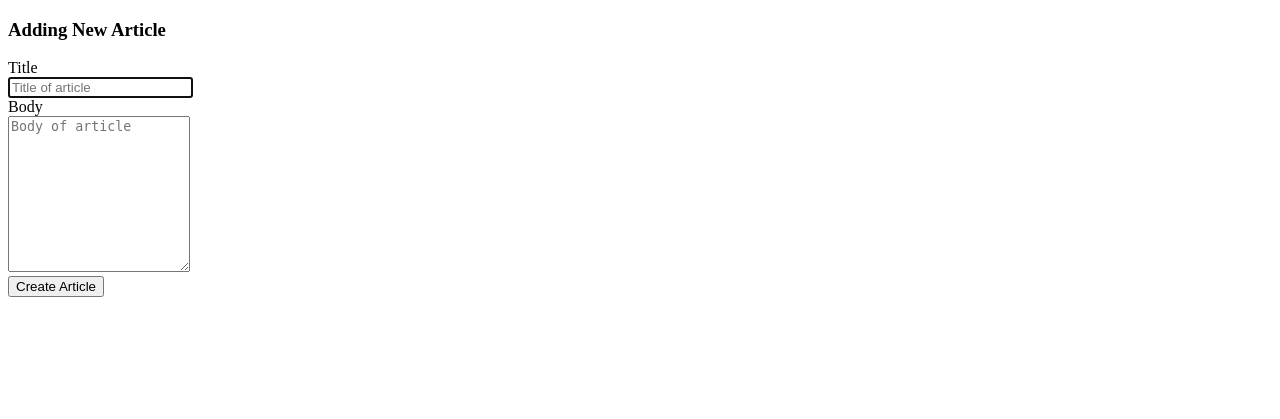
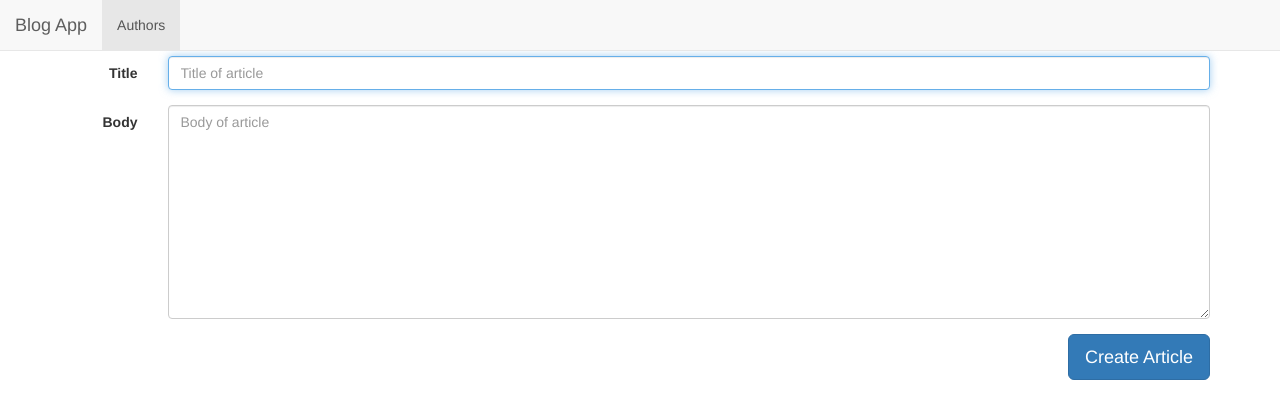
Before and after one commit to hamdibayhan/rails-5-bdd-rspec-capybara, a Rails app: page /articles/new in a window 1280 px wide. Shown: the top 419 px of the page. Run offline with Rails 7, Linux system fonts and the light colour scheme; style sheets or scripts are compiled from the project's sources; some libraries are stand-ins or nearby versions.

Commit message:
Setup bootstrap

```diff
--- a/app/assets/javascripts/application.js
+++ b/app/assets/javascripts/application.js
@@ -12,5 +12,6 @@
 //
 //= require jquery
 //= require jquery_ujs
+//= require bootstrap-sprockets
 //= require turbolinks
 //= require_tree .
--- /dev/null
+++ b/app/assets/stylesheets/custom.css.scss
@@ -0,0 +1,2 @@
+@import "bootstrap-sprockets";
+@import "bootstrap";
--- a/app/views/layouts/application.html.erb
+++ b/app/views/layouts/application.html.erb
@@ -9,11 +9,39 @@
   </head>
 
   <body>
-    <% flash.each do |key, message| %>
-        <div class="text-center alert alert-<%= key == 'notice'? 'success': 'danger' %>">
-          <%= message %>
+  <header role="banner">
+    <nav class="navbar navbar-default navbar-fixed-top" role="navigation">
+      <div class="container-fluid">
+        <div class="navbar-header">
+          <button type="button" class="navbar-toggle" data-toggle="collapse"
+                  data-target="#bs-example-navbar-collapse-1">
+            <span class="icon-bar"></span>
+            <span class="icon-bar"></span>
+            <span class="icon-bar"></span>
+          </button>
+          <%= link_to "Blog App", root_path, class: "navbar-brand" %>
         </div>
-    <% end %>
-    <%= yield %>
+        <div class="navbar-collapse collapse" id="bs-example-navbar-collapse-1">
+          <ul class="nav navbar-nav">
+            <li class="active"><%= link_to "Authors", "#" %></li>
+          </ul>
+        </div>
+      </div>
+    </nav>
+  </header>
+  <div class="container">
+    <div class="row">
+      <div class="col-md-12">
+        <% flash.each do |key, message| %>
+            <div class="text-center alert alert-<%= key == 'notice'? 'success': 'danger' %>">
+              <%= message %>
+            </div>
+        <% end %>
+        <%= yield %>
+      </div>
+    </div>
+  </div>
+
+
   </body>
 </html>
```
Also changed, not shown: Gemfile, Gemfile.lock.
